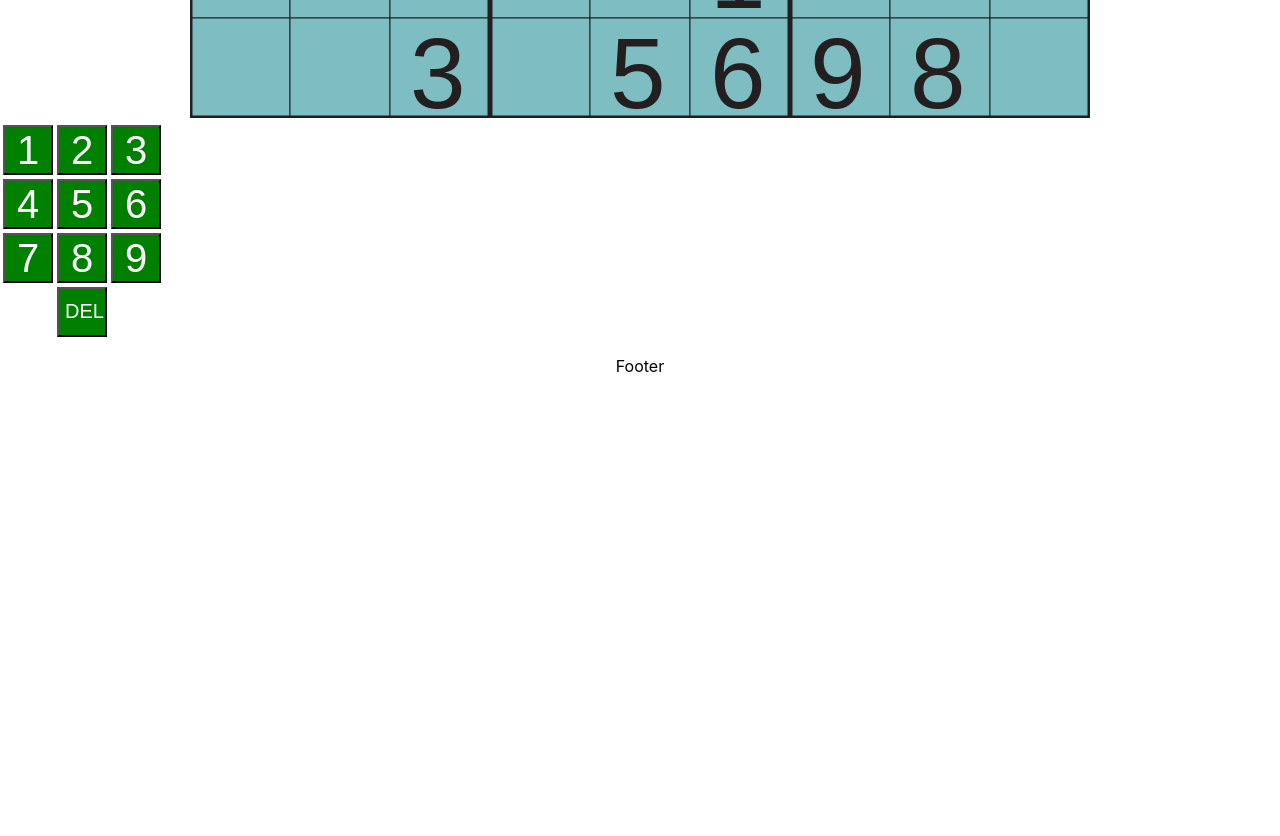
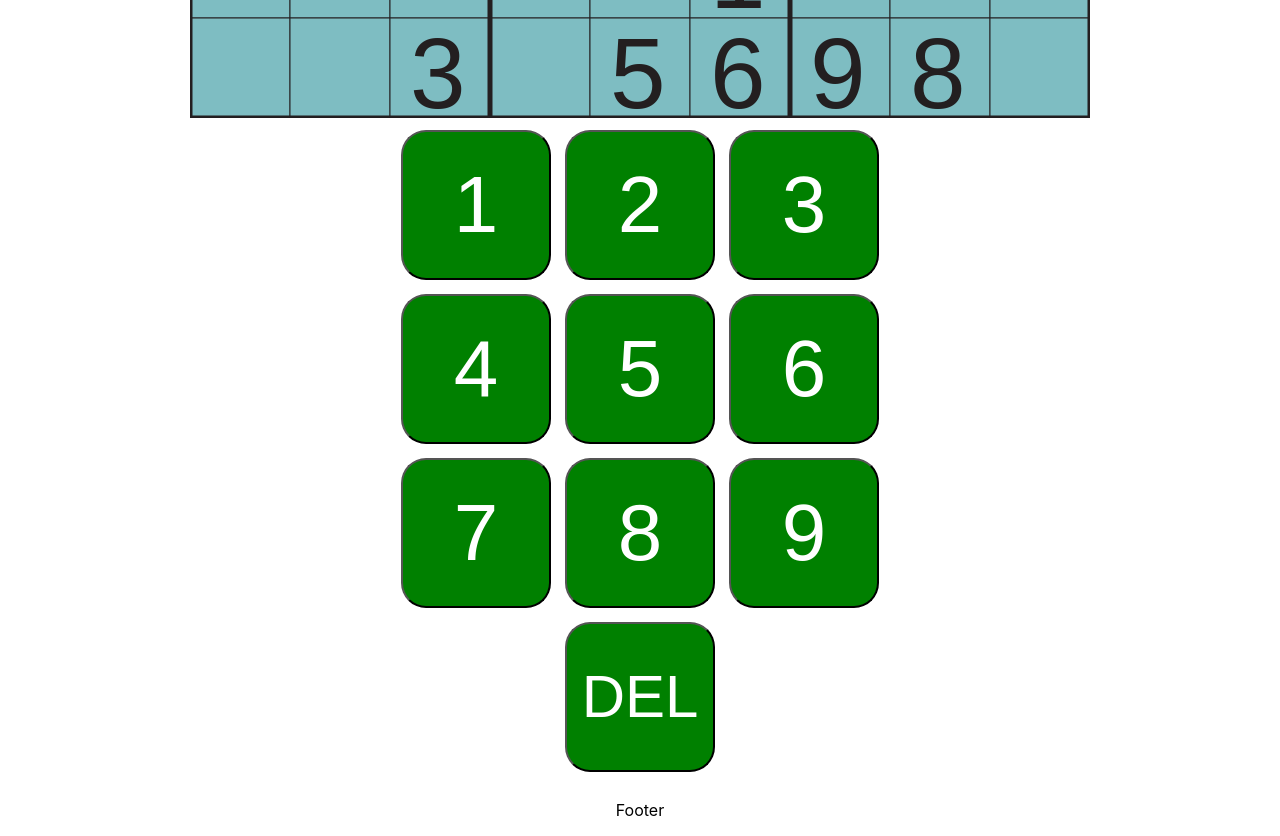
Before and after one commit to RyanWilsonRMIT/crispy-funicular, a React (Create React App) app in the folder crispy-funicular/: page / in a window 1280 px wide. Shown: the part 900-1736 px from the top of the page. Before the commit the page ends 1292 px from the top, so only its background shows below. Built offline with nearby package versions, Linux system fonts and the light colour scheme.

Commit message:
Added spacebar to toggle pencil mode on/off

```diff
--- a/crispy-funicular/src/App.js
+++ b/crispy-funicular/src/App.js
@@ -14,8 +14,11 @@ class App extends React.Component {
       <div className="App">
         <Header />
         <h1>Sudoku</h1>
-        <Sudoku sudokuRef={this.sudokuRef}/>
-        <Controller sudokuRef={this.sudokuRef} />
+        <div style={{verticalAlign: "middle"}}>
+          <Sudoku sudokuRef={this.sudokuRef}/>
+          <Controller sudokuRef={this.sudokuRef} />
+        </div>
+
         <Footer />
       </div>
     );
--- a/crispy-funicular/src/components/Sudoku.css
+++ b/crispy-funicular/src/components/Sudoku.css
@@ -1,4 +1,5 @@
 .sudokuCanvas{
     width:900px;
     height:900px;
+    display:inline-block;
 }
--- a/crispy-funicular/src/components/cell.js
+++ b/crispy-funicular/src/components/cell.js
@@ -17,6 +17,7 @@ class Cell{
         this.highlighted=false;
         this.paleHighlight=false;
         this.ctx=ctx;
+        this.pencils=[false,false,false,false,false,false,false,false,false]
     }
     draw(){
         this.ctx.beginPath()
@@ -46,6 +47,31 @@ class Cell{
             var texty = this.y + this.height - 0.1 * this.width;
             this.ctx.fillText(this.value, textx, texty);
         }
+        else{
+            this.ctx.fillStyle = strokeColor;
+            this.ctx.font = "20px Arial";
+            for (var i=0; i<9;i++){
+                if(this.pencils[i]){
+                    var textx = this.x + 0.2 * this.width;
+                    var texty = this.y + this.height - 0.1 * this.width;
+                    if (i<=2){
+                        texty-=(this.height*0.6);
+                    }
+                    else if (i<=5){
+                        texty-=(this.height*0.3);
+                    }
+                    if (i%3==2){
+                        textx+=(this.width*0.6);
+                    }
+                    else if (i%3==1){
+                        textx+=(this.width*0.3);
+                    }
+
+                    this.ctx.fillText(i+1, textx, texty);
+                }
+            }
+        }
+
 
     }
     click(){
@@ -61,6 +87,14 @@ class Cell{
 
 
     }
+    pencil(key){
+        if (this.pencils[key-1]){
+            this.pencils[key-1]=false;
+        }
+        else{
+            this.pencils[key-1]=true;
+        }
+    }
     setValue(key){
         this.value=key;
     }
--- a/crispy-funicular/src/components/controller.css
+++ b/crispy-funicular/src/components/controller.css
@@ -1,15 +1,32 @@
 .controller{
-
+    display:inline-block;
+    margin: auto;
 }
 .controller Button{
     background-color:green;
-    width:50px;
-    height:50px;
+    width:150px;
+    height:150px;
     color:white;
+    border-radius:25px;
+    transition-duration: 1s;
+    margin: 5px;
+    cursor: pointer;
+    user-select:none;
+
 }
+
+.controller Button:active{
+    background-color:rgb(0, 77, 0);
+    transition-duration: 0s;
+    width:160px;
+    height:160px;
+    margin:0px;
+
+}
+
 .controller .number{
-    font-size:40px;
+    font-size:80px;
 }
 .controller .del{
-    font-size:20px;
+    font-size:60px;
 }
--- a/crispy-funicular/src/components/grid.js
+++ b/crispy-funicular/src/components/grid.js
@@ -12,6 +12,7 @@ class Grid{
         this.rows = []
         this.cols = []
         this.boxs = []
+        this.pencil=false;
         for (var i=0; i<9;i++){
             this.rows[i]=[];
             this.boxs[i]=[];
@@ -145,10 +146,14 @@ class Grid{
     keyDown(key){
         if (this.selected){ //if selected exists
             var numbers=["1","2","3","4","5","6","7","8","9"]
-            var validOptions = numbers.concat(["Backspace"]);
+            var validOptions = numbers.concat(["Backspace"," "]);
             if (validOptions.includes(key)){
                 if (!this.selected.locked){
                     if (numbers.includes(key)){
+                        if (this.pencil){
+                            this.selected.pencil(key);
+                        }
+                        else{
                             if (this.checkIfValid(this.selected,key)){
                                 if (this.selected.value!=""){
                                     this.keyDown("Backspace");
@@ -158,6 +163,8 @@ class Grid{
                                 var celly = this.selected.y/this.selected.width;
                                 this.highlightRelated(cellx, celly)
                             }
+                        }
+
 
 
                     }
@@ -165,8 +172,18 @@ class Grid{
                         this.removeNumber(this.selected,this.selected.value);
                         this.selected.setValue("");
                     }
+
                 }
 
+            }
+        }
+        if (key==" "){
+            console.log("space pushed")
+            if (this.pencil){
+                this.pencil=false;
+            }
+            else{
+                this.pencil=true;
             }
         }
 
```
Lines whose indentation alone changed are shown as unchanged.
